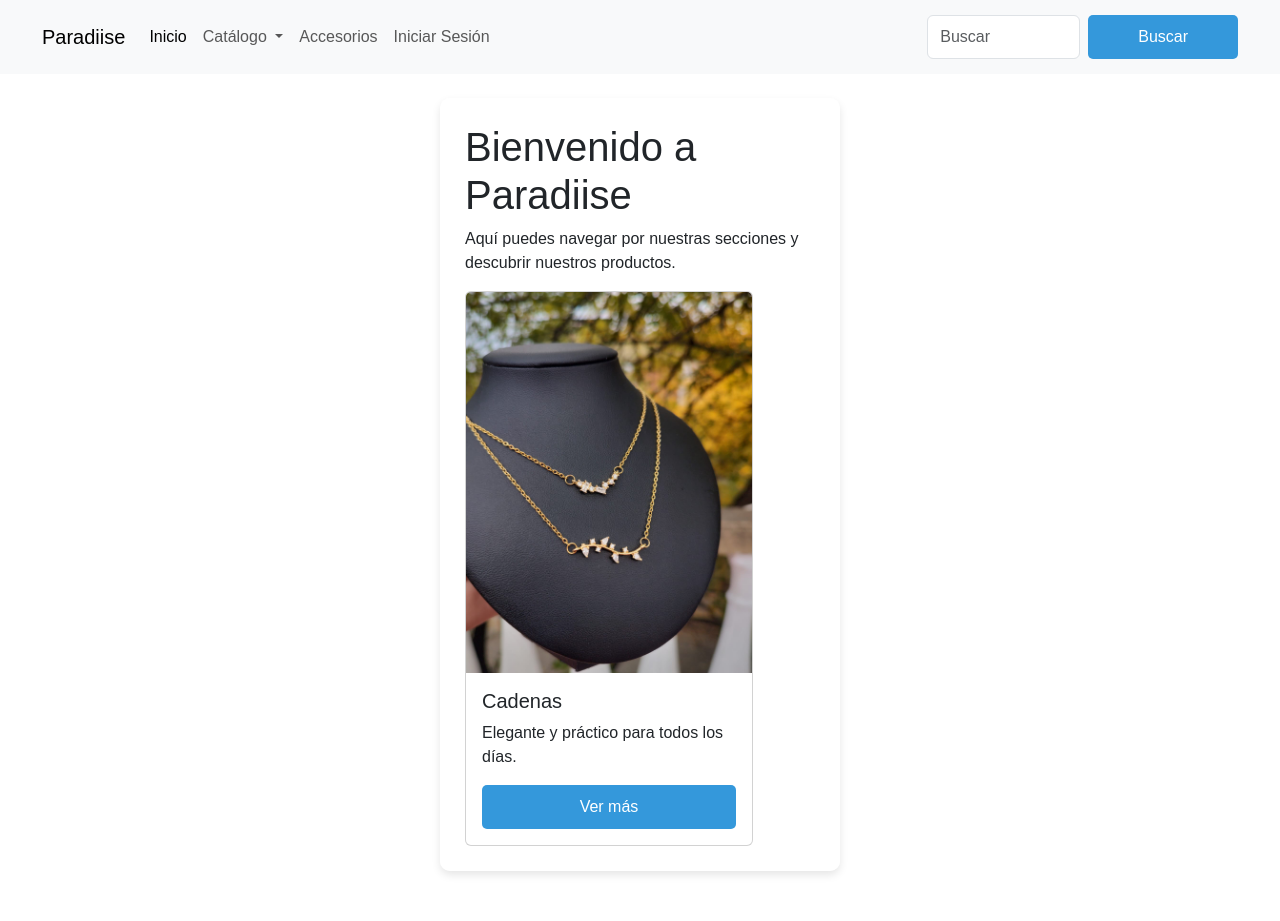
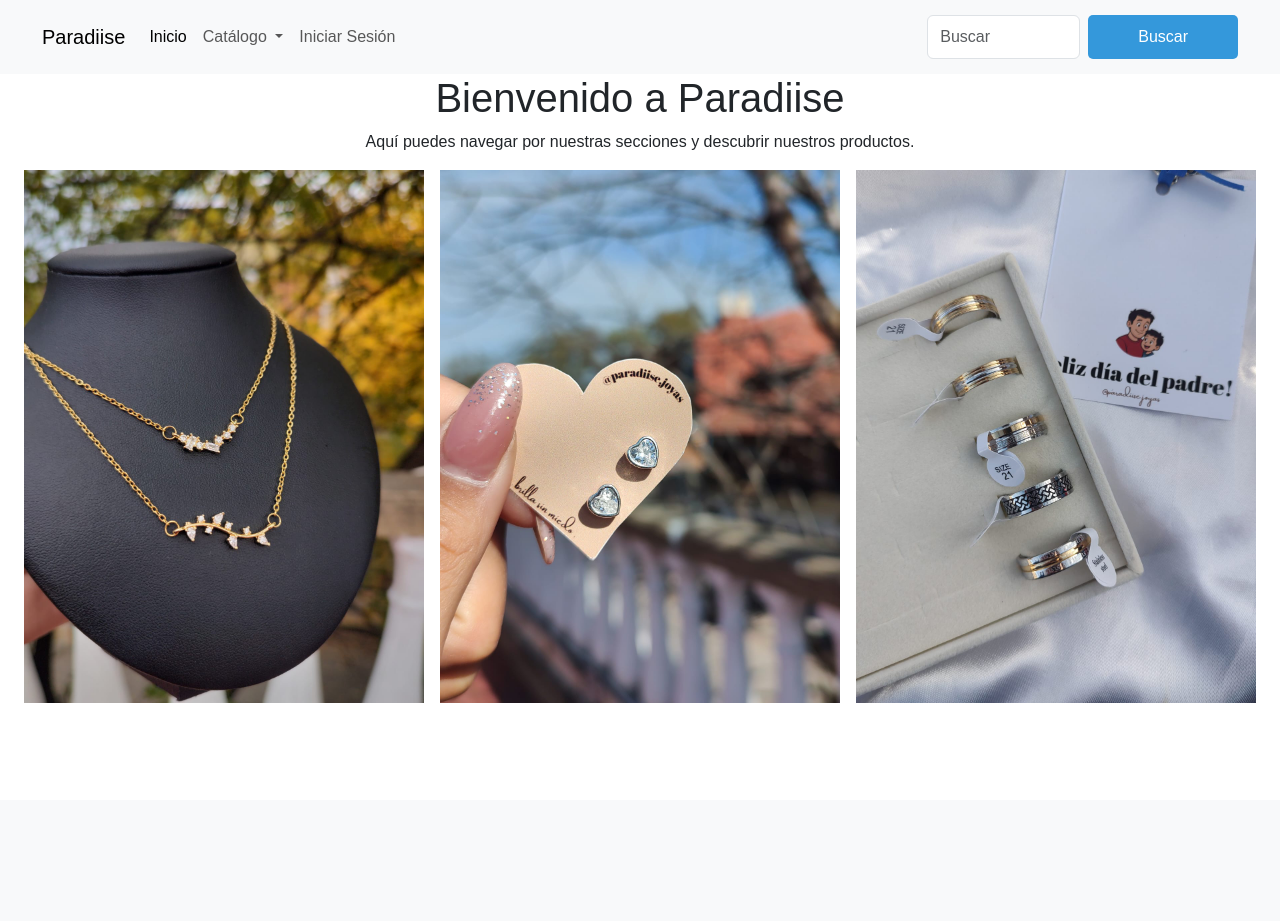
Before and after one commit to Insuadie/Proyecto-final-paradiise, a PHP site: page / in a window 1280 px wide. After the commit the page ends 703 px from the top, so only its background shows below. Run offline with PHP 8.4, Linux system fonts and the light colour scheme.

Commit message:
configuracion index

```diff
--- a/html/index.html
+++ b/html/index.html
@@ -30,15 +30,12 @@
             </a>
             <ul class="dropdown-menu">
               <li><a class="dropdown-item" href="#">Accesorios</a></li>
-              <li><a class="dropdown-item" href="#">Bolsos</a></li>
-              <li><a class="dropdown-item" href="#">Carteras</a></li>
-              <li><a class="dropdown-item" href="#">Zapatos</a></li>
+              <li><a class="dropdown-item" href="#">Plata 925</a></li>
               <li><a class="dropdown-item" href="#">Anillos</a></li>
             </ul>
+
           </li>
-          <li class="nav-item">
-            <a class="nav-link" href="#">Accesorios</a>
-          </li>
+
           <li class="nav-item">
             <a class="nav-link" href="login.html">Iniciar Sesión</a>
           </li>
@@ -51,18 +48,32 @@
     </div>
   </nav>
 
-  <main class="container mt-4">
+  <!-- <main class="container mt-4">
     <h1>Bienvenido a Paradiise</h1>
     <p>Aquí puedes navegar por nuestras secciones y descubrir nuestros productos.</p>
 
-    <div class="card" style="width: 18rem;">
+    <div class="card" style="width: 40rem;">
       <img src="./imagenes/cadenita.jpg" class="card-img-top" alt="Cadenita de oro" />
-      <div class="card-body">
-        <h5 class="card-title">Cadenas</h5>
-        <p class="card-text">Elegante y práctico para todos los días.</p>
-        <a href="#" class="btn btn-primary">Ver más</a>
+      <img src="./imagenes/arito.jpg" class="card-img-top" alt="Aritos plata 925">
+        <div class="card-body">
+          <h5 class="card-title">Cadenas</h5>
+          <p class="card-text">Elegante y práctico para todos los días.</p>
+          <a href="#" class="btn btn-primary">Ver más</a>
+        </div>
+    </div>
+  </main> -->
+
+  <main class="contenedor">
+      <div class="text-center">
+        <h1>Bienvenido a Paradiise</h1>
+        <p>Aquí puedes navegar por nuestras secciones y descubrir nuestros productos.</p>
       </div>
-    </div>
+      <div class="img-flex">
+        <img src="./imagenes/cadenita.jpg" class="card-img-top" alt="Cadenita de oro" />
+        <img src="./imagenes/arito.jpg" class="card-img-top" alt="Aritos plata 925">
+        <img src="./imagenes/accss.jpg" class="card-img-top" alt="Aritos plata 925">
+      </div>
+
   </main>
 
   <!-- Bootstrap JS y Popper.js CDN -->
--- a/html/style.css
+++ b/html/style.css
@@ -4,6 +4,21 @@ body {
   margin: 0;
   font-family: Arial, sans-serif;
 }
+
+.contenedor{
+  max-width: 80rem;
+  width: 90%;
+  margin: 0 auto;
+}
+
+.text-center{
+  text-align: center;
+}
+
+/* img{
+  max-width: 90%;
+  height: 500px;
+} */
 
 /* Barra de navegación para index.html */
 
@@ -67,6 +82,16 @@ body.login-page {
   border-radius: 10px;
   box-shadow: 0 4px 8px rgba(0,0,0,0.1);
 }
+
+/* .container {
+  max-width: 800px;
+  width: 90%;
+  margin: 0 auto;
+  background-color: rgba(255, 255, 255, 0.85);
+  padding: 25px;
+  border-radius: 10px;
+  box-shadow: 0 4px 8px rgba(0,0,0,0.1);
+} */
 
 h2 {
   text-align: center;
@@ -139,3 +164,17 @@ input[type="tel"] {
   font-weight: 100;
 
 }
+
+.card{
+  display: flex;
+  flex-direction: column;
+  align-items: center;
+  gap: 2rem;
+}
+
+.img-flex{
+  display: grid;
+  grid-template-columns: repeat(3, 400px);
+  gap: 1rem;
+  justify-content: center;
+}
```
Also changed, not shown: imagenes/accs.jpg (added), imagenes/accss.jpg (added), imagenes/arito.jpg (added), imagenes/cadenita.jpg (added).
